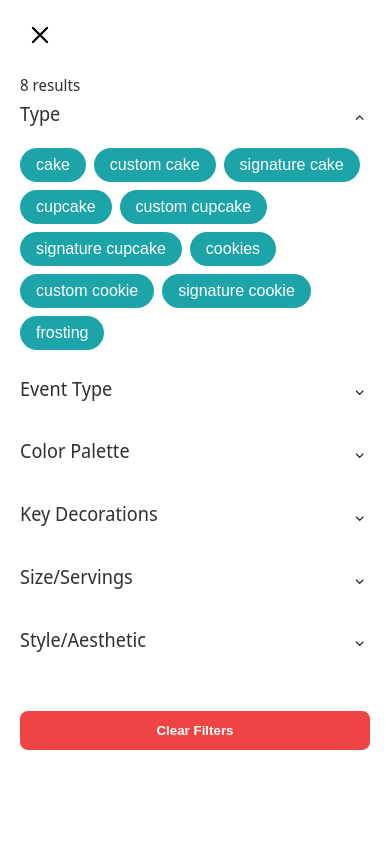
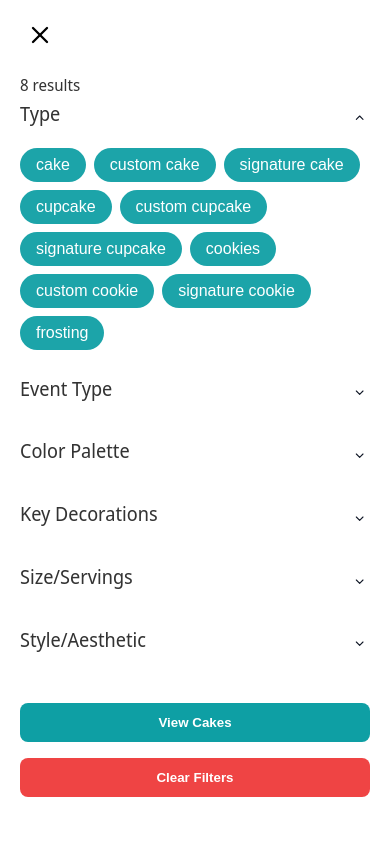
Before and after one commit to LEPII/SugarBossMiami, a React (Create React App) app: page /gallery in a window 390 px wide. Both pictures are taken after a click on the button "Filter". Shown: the top 844 px of the page. Built offline with nearby package versions, Linux system fonts and the light colour scheme; a web font is replaced by a local one.

Commit message:
added apply btn for mobile filter modal

```diff
--- a/src/pages/Gallery.tsx
+++ b/src/pages/Gallery.tsx
@@ -355,6 +355,7 @@ const Gallery = () => {
 
           {anyFilterActive && (
             <button
+              type="button"
               onClick={clearAllFilters}
               className="clear-filters-button clear-filters-top">
               Clear All Filters
@@ -550,7 +551,12 @@ const Gallery = () => {
               </div>
             );
           })}
-
+          <button
+            type="button"
+            className="mobile-apply-filters"
+            onClick={() => setIsMobileFilterOpen(false)}>
+            View Cakes
+          </button>
           <button
             type="button"
             className="mobile-clear-filters"
--- a/src/style/pages/gallery.css
+++ b/src/style/pages/gallery.css
@@ -11,7 +11,7 @@
 
 .gallery-title {
   font-weight: 500;
-  font-size: 4em
+  font-size: 4em;
 }
 
 .gallery-subtitle {
@@ -411,6 +411,21 @@
     gap: 0.4rem;
     margin: 1rem;
   }
+  .mobile-apply-filters {
+    width: 100%;
+    padding: 0.75rem;
+    background: #0e9fa4;
+    color: white;
+    font-weight: 600;
+    border-radius: 0.5rem;
+    border: none;
+    margin-top: 1rem;
+    transition: background-color 200ms ease;
+  }
+
+  .mobile-apply-filters:hover {
+    background: #36d5e6;
+  }
 
   .mobile-clear-filters {
     width: 100%;
@@ -420,6 +435,6 @@
     font-weight: 600;
     border: none;
     border-radius: 0.5rem;
-    margin-top: 1.5rem;
+    margin-top: 1rem;
   }
 }
```
